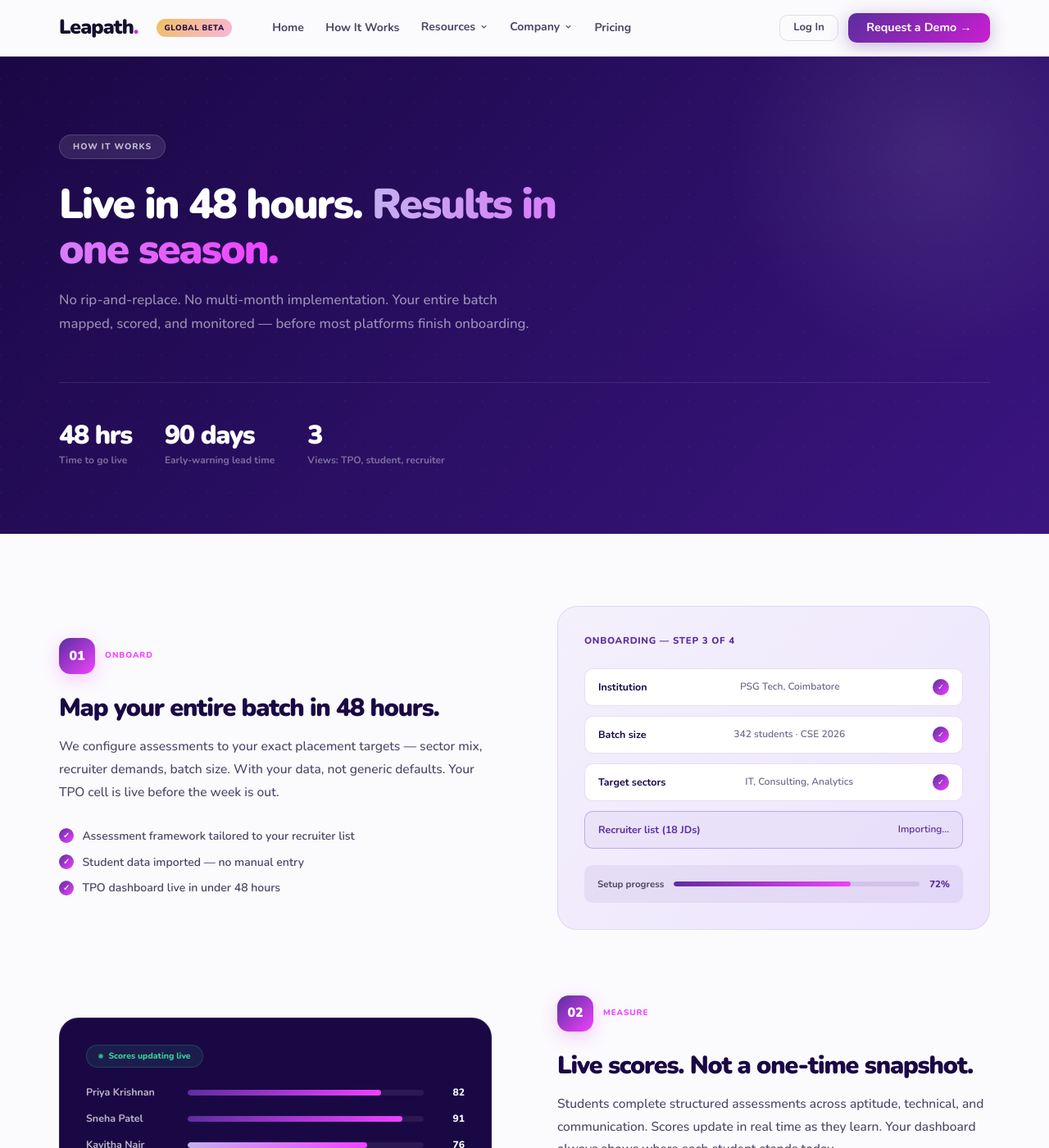
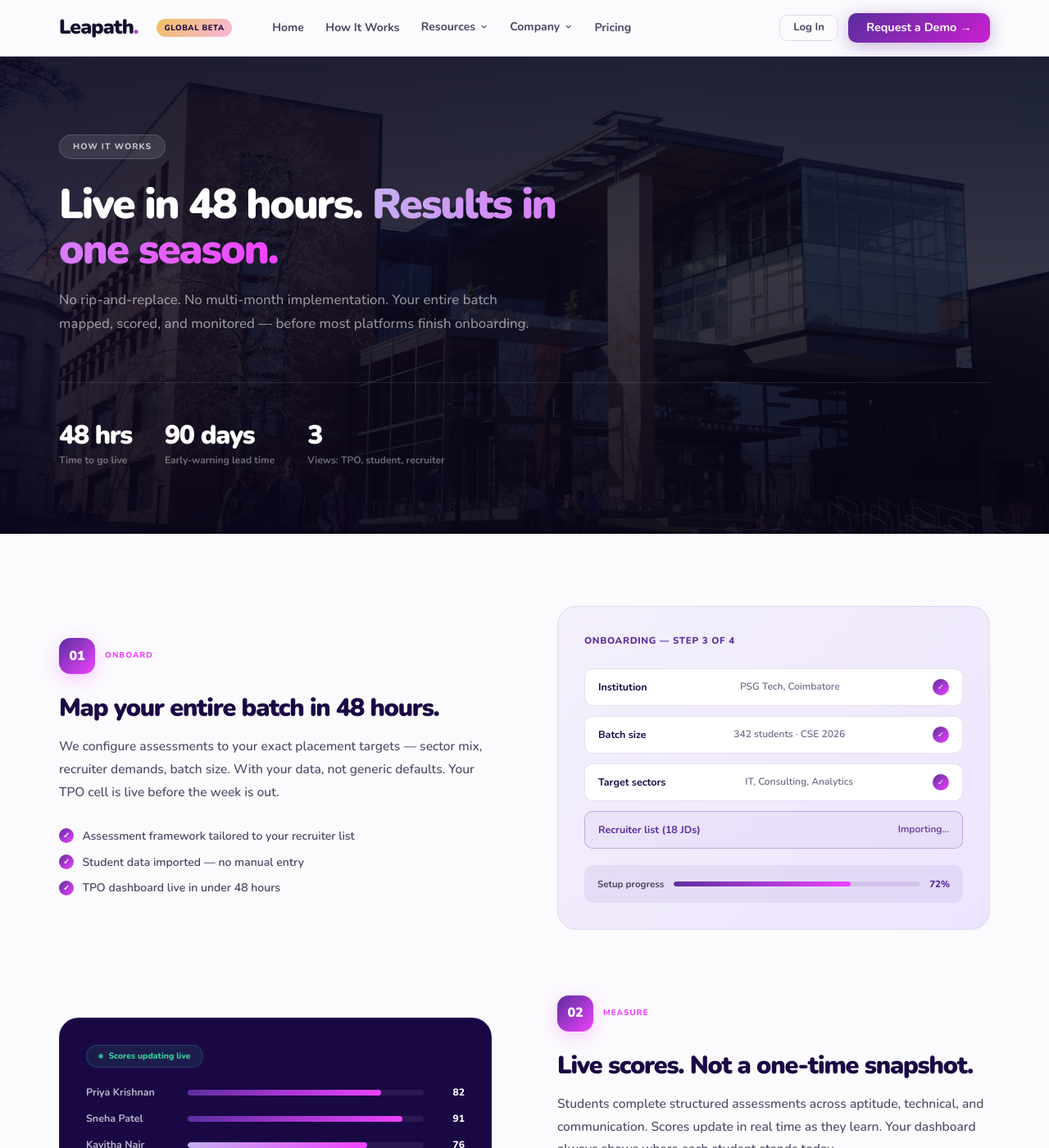
Before and after one commit to Leapath/leapath-website, a Jekyll site: the page built from how-it-works.md, in a window 1280 px wide and 1400 px high. Shown: the whole window at 82% size. Built offline with Jekyll 4.4.1, drawn with Linux system fonts in a browser that asks for light colours.

Commit message:
Add photo hero to How It Works page and wire up footer social links
Promotes .ph--photo from legal.css into theme.css as a reusable page-hero
tone so any page can swap its gradient hero for the real campus photo
background — applied here to How It Works. Also points the footer's
LinkedIn, X, and YouTube icons at the real Leapath accounts.

Co-Authored-By: Claude Sonnet 5 <noreply@anthropic.com>

```diff
--- a/_includes/v2/footer.html
+++ b/_includes/v2/footer.html
@@ -6,9 +6,9 @@
         <p class="footer__desc">The platform Career Services teams rely on to guide every student toward the right career.</p>
         <a href="mailto:info@leapath.tech" class="footer__email">info@leapath.tech</a>
         <div class="footer__social">
-          <a href="#" class="footer__sl" aria-label="LinkedIn"><svg width="15" height="15" viewBox="0 0 24 24" fill="currentColor"><path d="M20.45 20.45h-3.55v-5.57c0-1.33-.02-3.03-1.85-3.03-1.85 0-2.14 1.45-2.14 2.94v5.66H9.36V9h3.41v1.56h.05c.48-.9 1.64-1.85 3.38-1.85 3.6 0 4.27 2.37 4.27 5.46v6.28zM5.34 7.43a2.06 2.06 0 1 1 0-4.12 2.06 2.06 0 0 1 0 4.12zM7.12 20.45H3.56V9h3.56v11.45z"/></svg></a>
-          <a href="#" class="footer__sl" aria-label="X (Twitter)"><svg width="14" height="14" viewBox="0 0 24 24" fill="currentColor"><path d="M18.9 2H22l-7.6 8.7L23.3 22h-7.3l-5.7-7.5L3.8 22H.7l8.1-9.3L.9 2h7.5l5.2 6.9L18.9 2zm-1.3 18h1.8L7.5 4H5.6l12 16z"/></svg></a>
-          <a href="#" class="footer__sl" aria-label="YouTube"><svg width="16" height="16" viewBox="0 0 24 24" fill="currentColor"><path d="M23.5 6.2a3.02 3.02 0 0 0-2.12-2.13C19.5 3.5 12 3.5 12 3.5s-7.5 0-9.38.57A3.02 3.02 0 0 0 .5 6.2 31.6 31.6 0 0 0 0 12a31.6 31.6 0 0 0 .5 5.8 3.02 3.02 0 0 0 2.12 2.13C4.5 20.5 12 20.5 12 20.5s7.5 0 9.38-.57a3.02 3.02 0 0 0 2.12-2.13A31.6 31.6 0 0 0 24 12a31.6 31.6 0 0 0-.5-5.8zM9.6 15.5v-7l6.4 3.5-6.4 3.5z"/></svg></a>
+          <a href="https://www.linkedin.com/company/leapath/" target="_blank" rel="noopener" class="footer__sl" aria-label="LinkedIn"><svg width="15" height="15" viewBox="0 0 24 24" fill="currentColor"><path d="M20.45 20.45h-3.55v-5.57c0-1.33-.02-3.03-1.85-3.03-1.85 0-2.14 1.45-2.14 2.94v5.66H9.36V9h3.41v1.56h.05c.48-.9 1.64-1.85 3.38-1.85 3.6 0 4.27 2.37 4.27 5.46v6.28zM5.34 7.43a2.06 2.06 0 1 1 0-4.12 2.06 2.06 0 0 1 0 4.12zM7.12 20.45H3.56V9h3.56v11.45z"/></svg></a>
+          <a href="https://x.com/leapathtech" target="_blank" rel="noopener" class="footer__sl" aria-label="X (Twitter)"><svg width="14" height="14" viewBox="0 0 24 24" fill="currentColor"><path d="M18.9 2H22l-7.6 8.7L23.3 22h-7.3l-5.7-7.5L3.8 22H.7l8.1-9.3L.9 2h7.5l5.2 6.9L18.9 2zm-1.3 18h1.8L7.5 4H5.6l12 16z"/></svg></a>
+          <a href="https://www.youtube.com/@leapathtech" target="_blank" rel="noopener" class="footer__sl" aria-label="YouTube"><svg width="16" height="16" viewBox="0 0 24 24" fill="currentColor"><path d="M23.5 6.2a3.02 3.02 0 0 0-2.12-2.13C19.5 3.5 12 3.5 12 3.5s-7.5 0-9.38.57A3.02 3.02 0 0 0 .5 6.2 31.6 31.6 0 0 0 0 12a31.6 31.6 0 0 0 .5 5.8 3.02 3.02 0 0 0 2.12 2.13C4.5 20.5 12 20.5 12 20.5s7.5 0 9.38-.57a3.02 3.02 0 0 0 2.12-2.13A31.6 31.6 0 0 0 24 12a31.6 31.6 0 0 0-.5-5.8zM9.6 15.5v-7l6.4 3.5-6.4 3.5z"/></svg></a>
         </div>
       </div>
       <div>
--- a/_layouts/legal.html
+++ b/_layouts/legal.html
@@ -1,7 +1,7 @@
 ---
 layout: v2/default
 ---
-<div class="ph ph--photo" style="padding-bottom:3.5rem">
+<div class="ph ph--photo legal-hero">
   <div class="container" style="position:relative;z-index:1">
     <div class="ph__eyebrow"><svg class="icon" aria-hidden="true"><use href="#ic-lock"></use></svg>Legal</div>
     <h1 class="ph__h1" id="legal-title">{{ page.page_title }}</h1>
--- a/css/v2/theme.css
+++ b/css/v2/theme.css
@@ -820,9 +820,17 @@ body.nav-open-lock{overflow:hidden}
 .ph--gold{background:linear-gradient(135deg,#5C3A00 0%,#8C5A00 100%)}
 .ph--slate{background:linear-gradient(135deg,#15102E 0%,#2A234A 100%)}
 .ph--green{background:linear-gradient(135deg,#064E3B 0%,#065F46 100%)}
+.ph--photo{background:#08040E url('/assets/v2/images/hero-bg.jpg') center 30%/cover no-repeat}
 .ph::before{content:'';position:absolute;inset:0;background-image:radial-gradient(circle at 1px 1px,rgba(255,255,255,.03) 1px,transparent 0);background-size:28px 28px}
 .ph::after{content:'';position:absolute;top:-140px;right:-120px;width:520px;height:520px;border-radius:50%;background:radial-gradient(circle,rgba(255,255,255,.09) 0%,transparent 70%);pointer-events:none}
+.ph--photo::before{
+  background:
+    linear-gradient(180deg,rgba(8,4,22,.88) 0%,rgba(8,4,22,.8) 45%,rgba(8,4,22,.92) 100%),
+    linear-gradient(90deg,rgba(91,45,158,.28) 0%,transparent 65%);
+}
+.ph--photo::after{display:none}
 .ph__eyebrow,.ph__h1,.ph__sub,.ph__stats,.ph__ctas{position:relative;z-index:1}
+.ph--photo .ph__eyebrow .icon{margin-right:.4rem}
 
 /* ══ SCROLL REVEAL ══ */
 .reveal{opacity:0;transform:translateY(18px);transition:opacity var(--dur-slow,.45s) var(--ease-out,cubic-bezier(.16,1,.3,1)) var(--reveal-delay,0ms),transform var(--dur-slow,.45s) var(--ease-out,cubic-bezier(.16,1,.3,1)) var(--reveal-delay,0ms);will-change:opacity,transform}
--- a/how-it-works.md
+++ b/how-it-works.md
@@ -6,7 +6,7 @@ description: "Live in 48 hours. Onboard your batch, get real-time readiness scor
 canonical: "https://www.leapath.tech/how-it-works/"
 ---
 
-{% include v2/sections/page-hero.html tone="purple" eyebrow="How it works" title='Live in 48 hours. <em>Results in one season.</em>' sub="No rip-and-replace. No multi-month implementation. Your entire batch mapped, scored, and monitored — before most platforms finish onboarding." stat1_n="48 hrs" stat1_l="Time to go live" stat2_n="90 days" stat2_l="Early-warning lead time" stat3_n="3" stat3_l="Views: TPO, student, recruiter" %}
+{% include v2/sections/page-hero.html tone="photo" eyebrow="How it works" title='Live in 48 hours. <em>Results in one season.</em>' sub="No rip-and-replace. No multi-month implementation. Your entire batch mapped, scored, and monitored — before most platforms finish onboarding." stat1_n="48 hrs" stat1_l="Time to go live" stat2_n="90 days" stat2_l="Early-warning lead time" stat3_n="3" stat3_l="Views: TPO, student, recruiter" %}
 
 {% include v2/sections/how-steps.html %}
 
```
Also changed, not shown: css/v2/legal.css (+3 -13 lines).
